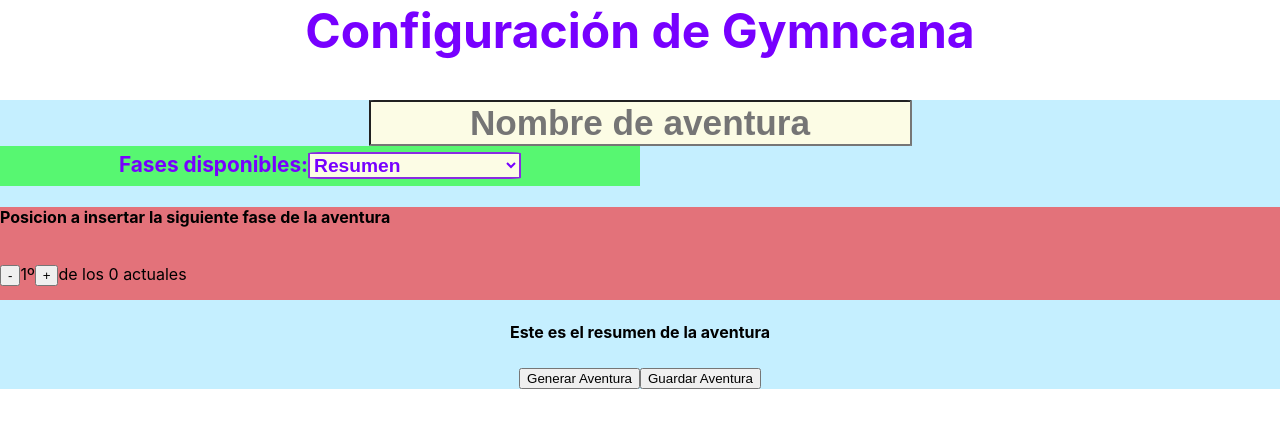
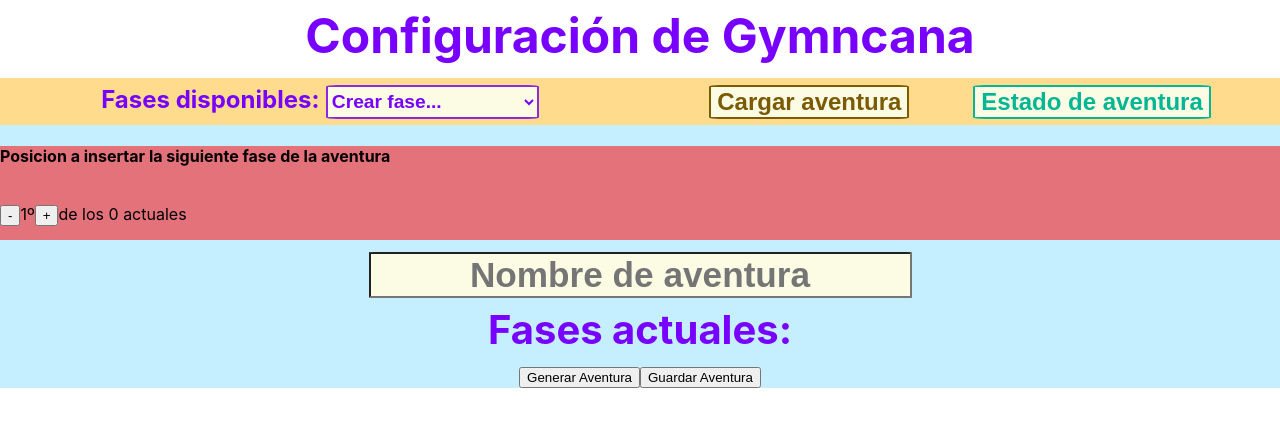
Before and after one commit to Adrian-de-Lucas-Gomez/TFG-Ejecutor-de-busquedas-del-tesoro, a React (Create React App) app in the folder React/frontend/: page / in a window 1280 px wide. Shown: the top 428 px of the page. Built offline with nearby package versions, Linux system fonts and the light colour scheme.

Commit message:
botones para cargar aventura y estado de aventura

```diff
--- a/React/frontend/src/App.tsx
+++ b/React/frontend/src/App.tsx
@@ -29,7 +29,7 @@ const App = (): JSX.Element => {
 
   return (
     <div className='steps_wrapper'>
-      <h2 className='Titulo' >Configuración de Gymncana</h2>
+      <h2 className='Titulo' style={{marginTop:'0.5%',marginBottom:'1%'}} >Configuración de Gymncana</h2>
       <Steps config={config} genState={state} setGenState={setState}>
         <Step title='AdventureSummary' component={AdventureSummary} />
         <Step title='AdventureCharger' component={AdventureCharger} />
--- a/React/frontend/src/components/Steps.tsx
+++ b/React/frontend/src/components/Steps.tsx
@@ -13,7 +13,7 @@
  */
 
 import { disconnect } from "process";
-import React, { useContext, useEffect, useState } from "react";
+import React,{ useContext, useEffect, useState}  from "react";
 import { ComponentType, createContext, ReactElement } from "react";
 import { json, text } from "stream/consumers";
 import './Styles/Steps.css'
@@ -536,14 +536,7 @@ function Steps({ children, config, genState, setGenState }: StepsProps) {
     console.log("JSON MANDADO");
   }
 
-
-
-  //Este método tiene como objetivo gestionar la escena a la que se quiere ir por medio del selector
-  //Lo que hace es mirar que se acaba de seleccionar y dependiendo de lo escogido nos vamos a una escena
-  //u otra
-  const UpdateSelector = (evt: React.FormEvent<HTMLSelectElement>): void => {
-    evt.preventDefault()
-    let s: string = evt.currentTarget.value;
+  const jumpWithString = (s: string): void => {
     let destiny = 0;
     if(s === "AdventureSummary") {destiny = 0;}
     if (s === "AdventureCharger") { destiny = 1; }
@@ -553,6 +546,23 @@ function Steps({ children, config, genState, setGenState }: StepsProps) {
     else if (s == "ImageTarget") { destiny = 5; }
     else if (s === "Default") { return; }
     jump(destiny);
+  };
+
+  //Este método tiene como objetivo gestionar la escena a la que se quiere ir por medio del selector
+  //Lo que hace es mirar que se acaba de seleccionar y dependiendo de lo escogido nos vamos a una escena
+  //u otra
+  const UpdateSelector = (evt: React.FormEvent<HTMLSelectElement>): void => {
+    evt.preventDefault();
+    let s: string = evt.currentTarget.value;
+    jumpWithString(s);
+  };
+
+  //Metodo para ir a un paso concreto a través de un boton
+  const BtnToStep = (evt: React.FormEvent<HTMLButtonElement>): void => {
+    evt.preventDefault();
+    let s: string = evt.currentTarget.value;
+    (document.getElementById('Selector') as HTMLSelectElement).value = "Crear fase...";
+    jumpWithString(s);
   };
 
 
@@ -697,12 +707,6 @@ function Steps({ children, config, genState, setGenState }: StepsProps) {
     };
   };
 
-  //Metodo que toma el texto que se esté escribiendo en el form para indicar el nombre que queremos que tenga la aventura y lo
-  //guarda para que la futura aventura que vayamos a descargar tenga dicho nombre
-  const modifyAdventureName = (e: string): void => {
-    setState('adventureName', e, "Nombre por defecto");
-  }
-
   /*
     Metodo auxiliar para mandar distintos tipos de archivo al servidor. Tiene como parametros
   */
@@ -785,28 +789,22 @@ const salvarAventura = async () => {
         <link href="https://cdn.jsdelivr.net/npm/bootstrap@5.0.2/dist/css/bootstrap.min.css" /*rel="stylesheet"*/ integrity="sha384-EVSTQN3/azprG1Anm3QDgpJLIm9Nao0Yz1ztcQTwFspd3yD65VohhpuuCOmLASjC" crossOrigin="anonymous"></link>
       </head>
       <body className="bodyBackGround">
-        {/* Seccion que representa la parte superior del formulario que permite especificar qué nombre queremos que tenga la aventura
-      si no ponemos nada el nombre será el original del archivo que vayamos a descargar*/}
-        <form style={{textAlign:'center'}} onSubmit={e => e.preventDefault()}>
-          <input className='nameForm' type="text" placeholder="Nombre de aventura" maxLength={20} size={23} onChange={e => modifyAdventureName(e.target.value)}></input>
-        </form>
-
-
         {/* Grid configurado para que tenga un hoizontal layout que contiene tanto el selector de fase a configurar como el elemento para cargar una aventura desde fichero */}
-        <div className='grid'>
+        <div className='orangeBackGround grid'>
           {/* Este es el selector con el que nos podemos mover entre escenas */}
-          <div className="greenBackGround center">
-            <p className="Titulo" style={{fontSize:'130%',marginTop:'0.9%', marginBottom:'1%'}}>Fases disponibles:</p>
-            <select className="mySelect" id="Selector" defaultValue={0}  style={{marginTop:'1%', marginBottom:'1%'}} onChange={UpdateSelector} onSelect={UpdateSelector}>
-              <option value="Crear fase..." disabled >Crear fase...</option>
-              <option value="AdventureSummary">Resumen</option>
-              <option value="AdventureCharger">Cargar Aventura</option>
+          <div className="center">
+            <p className="Titulo" style={{fontSize:'150%',marginTop:'1%', marginBottom:'1%'}}>Fases disponibles:</p>
+            <select className="mySelect" id="Selector" style={{marginTop:'1%', marginBottom:'1%', marginLeft:'1%'}} onChange={UpdateSelector} onSelect={UpdateSelector}>
+              <option value="Crear fase..." hidden selected>Crear fase...</option>
               <option value="QR">QR</option>
               <option value="Quiz">Quiz</option>
               <option value="ImageCharger">Image Charger</option>
               <option value="ImageTarget">Vuforia Image Target</option>
             </select>
-
+          </div>
+          <div className="center">
+            <button value="AdventureCharger" onClick={BtnToStep} type="button" className="my-btn btn-outline-brown" style={{fontSize:'150%',marginTop:'1%', marginBottom:'1%'}}>Cargar aventura</button>
+            <button value="AdventureSummary" onClick={BtnToStep} type="button" className="my-btn btn-outline-green" style={{fontSize:'150%',marginTop:'1%', marginBottom:'1%', marginLeft:'10%'}}>Estado de aventura</button>
           </div>
         </div>
 
@@ -822,8 +820,6 @@ const salvarAventura = async () => {
             <p className='row'>de los {getState<any>('DATA', []).length} actuales</p>
           </div>
         </div>
-
-
 
         {/* Estos son los hijos que representan las diferentes "escenas" por las que podemos pasar y configurar la  aventura */}
         <StepsContext.Provider value={context}>
--- a/React/frontend/src/components/Styles/App.css
+++ b/React/frontend/src/components/Styles/App.css
@@ -25,7 +25,6 @@
 }
 
 .Titulo {
-  margin-top: 0.1%;
   position: relative;
   text-align: center;
   font-size: 300%;
--- a/React/frontend/src/components/Styles/QR.css
+++ b/React/frontend/src/components/Styles/QR.css
@@ -26,8 +26,3 @@
   .fondoB {
     background-color: rgba(255, 0, 200, 0.507);
   }
-
- .Titulo {
-    position: relative;
-    text-align: center;
-  }
--- a/React/frontend/src/components/Styles/Quiz.css
+++ b/React/frontend/src/components/Styles/Quiz.css
@@ -16,9 +16,3 @@
     left: 50%;
     transform: translate(-50%, 0%);
  }
-
-
- .Titulo {
-    position: relative;
-    text-align: center
-  }
--- a/React/frontend/src/components/Styles/Steps.css
+++ b/React/frontend/src/components/Styles/Steps.css
@@ -81,6 +81,30 @@ input:focus{ outline-style: groove; outline-color:blueviolet; outline-width: 3px
   color: #fcfce5;
 }
 
+.btn-outline-brown {
+  border-color: #7B5A00;
+  color: #7B5A00;
+  font-weight: bold;
+}
+
+.btn-outline-brown:hover {
+  background-color: #7B5A00;
+  color: #fcfce5;
+}
+
+
+
+.btn-outline-green {
+  border-color: #00B693;
+  color: #00B693;
+  font-weight: bold;
+}
+
+.btn-outline-green:hover {
+  background-color: #00B693;
+  color: #fcfce5;
+}
+
 .btn-outline-pink {
   border-color: #e712ae;
   color: #e712ae;
--- a/React/frontend/src/components/steps/AdventureSummary.tsx
+++ b/React/frontend/src/components/steps/AdventureSummary.tsx
@@ -161,11 +161,21 @@ const eliminarFase = (e:number)=>{
         link.remove();
       }
 
+      //Metodo que toma el texto que se esté escribiendo en el form para indicar el nombre que queremos que tenga la aventura y lo
+      //guarda para que la futura aventura que vayamos a descargar tenga dicho nombre
+      const modifyAdventureName = (e: string): void => {
+        props.setState('adventureName', e, "Nombre por defecto");
+      }
+
 
   return (
     <div className = "App" >
-        <h4>Este es el resumen de la aventura</h4>
-        <h6></h6>
+        {/* Seccion que representa la parte superior del formulario que permite especificar qué nombre queremos que tenga la aventura
+        si no ponemos nada el nombre será el original del archivo que vayamos a descargar*/}
+        <form style={{textAlign:'center', marginTop:'1%'}} onSubmit={e => e.preventDefault()}>
+          <input className='nameForm' type="text" placeholder="Nombre de aventura" maxLength={20} size={23} onChange={e => modifyAdventureName(e.target.value)}></input>
+        </form>
+        <h3 style={{marginTop:'0.5%',marginBottom:'1%',fontSize:'250%'}} className="Titulo" >Fases actuales:</h3>
         {/* Conjunto de bloques que muestran las fases que tenemos disponibles */}
         {
         //@ts-ignore
--- a/React/frontend/src/components/steps/ImageCharger.tsx
+++ b/React/frontend/src/components/steps/ImageCharger.tsx
@@ -79,7 +79,7 @@ const ImageCharger = (props: StepComponentProps): JSX.Element => {
 
     return (
         <aside id="modal" className="modal">
-            <h3 style={{marginBottom:'0.5%',fontSize:'200%'}} className="Titulo" >Configuración de fase Image Charger</h3>
+            <h3 style={{marginTop:'0.5%',marginBottom:'1%',fontSize:'200%'}} className="Titulo" >Configuración de fase Image Charger</h3>
             <div style={{marginTop:'0.5%'}} className="content-modal center">
                 <img src= {image !==null ? window.URL.createObjectURL(image) : pic }/>
             </div>
--- a/React/frontend/src/components/steps/ImageTarget.tsx
+++ b/React/frontend/src/components/steps/ImageTarget.tsx
@@ -99,7 +99,7 @@ const ImageTarget = (props: StepComponentProps): JSX.Element => {
 
     return (
     <div >
-        <h3 style={{marginBottom:'0.5%',fontSize:'200%'}} className="Titulo" >Configuración de fase Vuforia Image Target</h3>
+        <h3 style={{marginTop:'0.5%',marginBottom:'1%',fontSize:'200%'}} className="Titulo" >Configuración de fase Vuforia Image Target</h3>
 
         <form className="center" onSubmit={e => e.preventDefault()}>
             <input size={80} placeholder="Introduzca aquí la key de vuforia..." className='input-text' type="text" required value={key} onChange ={ e =>setKey(e.target.value)}></input>
--- a/React/frontend/src/components/steps/Qr.tsx
+++ b/React/frontend/src/components/steps/Qr.tsx
@@ -108,7 +108,7 @@ const QR = (props: StepComponentProps): JSX.Element => {
 
     return (
     <div >
-        <h3 style={{marginBottom:'0.5%',fontSize:'200%'}} className="Titulo" >Configuración de fase QR</h3>
+        <h3 style={{marginTop:'0.5%',marginBottom:'1%',fontSize:'200%'}} className="Titulo" >Configuración de fase QR</h3>
         <form className="center" style={{marginBottom:'1%'}} onSubmit={e => e.preventDefault()}>
             <input placeholder="Añada aqui el texto o enlace al que reedirige el QR..." className='input-text' type="text" size={60} required value={text} onChange ={ e =>setText(e.target.value)}></input>
         </form>
```
Also changed, not shown: React/frontend/src/components/steps/Quiz.tsx (+4 -4 lines).
